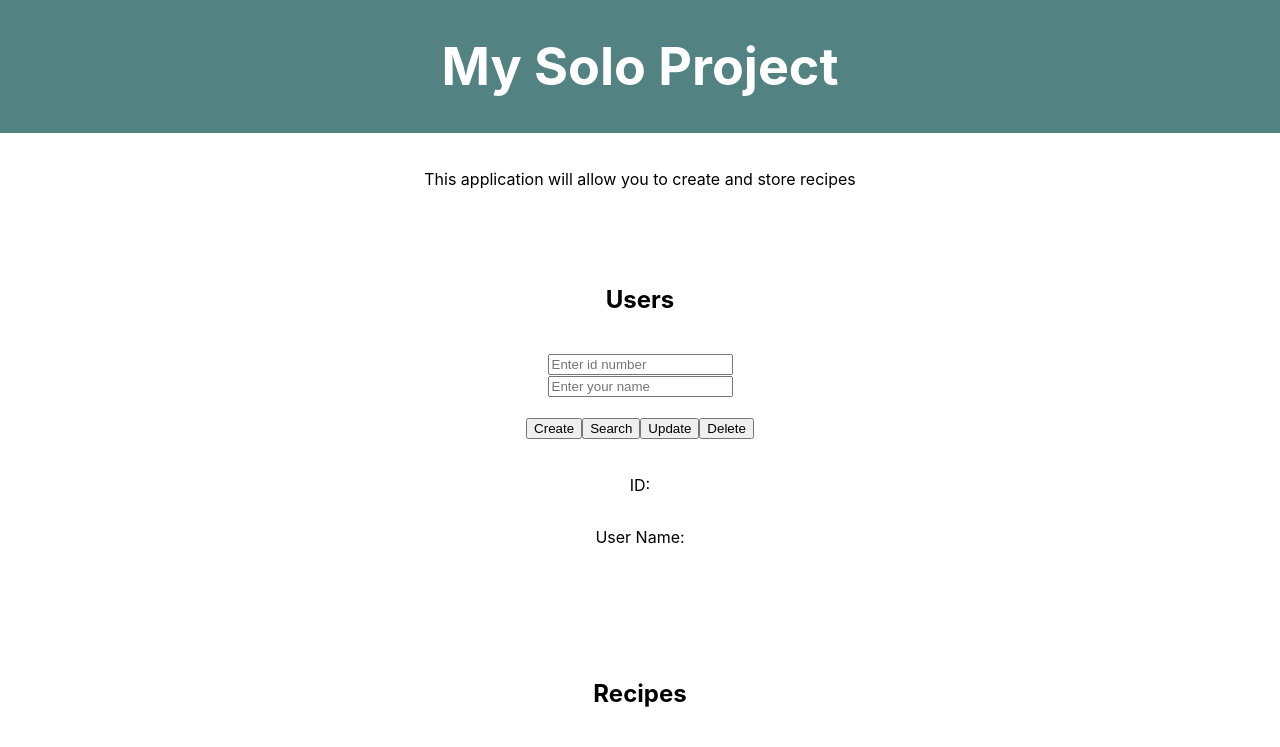
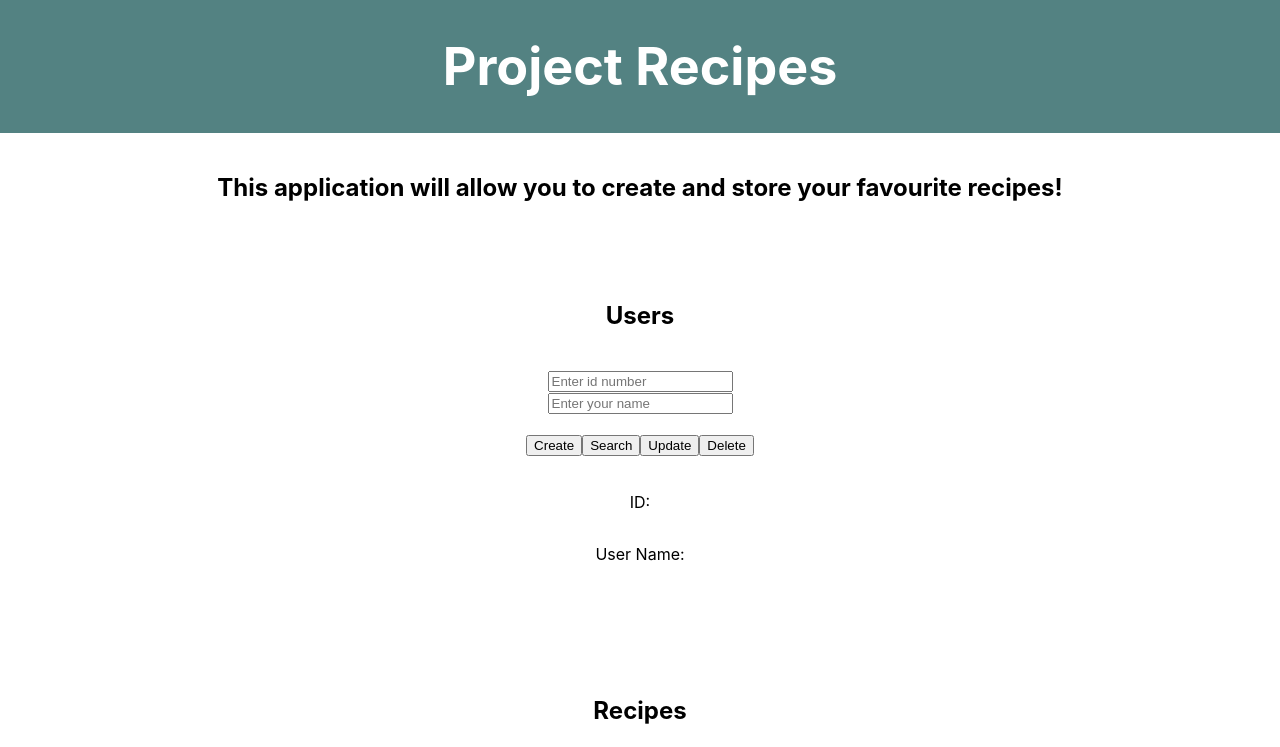
Before and after one commit to JakeTrapnell/solo_frontend, a React (Create React App) app: page / in a window 1280 px wide. Shown: the top 747 px of the page. Built offline with nearby package versions, Linux system fonts and the light colour scheme; no server answers.

Commit message:
cosmetic changes

```diff
--- a/src/App.js
+++ b/src/App.js
@@ -13,10 +13,10 @@ class App extends Component {
 
         <div className="App">
           <header className="App-header">
-            <Header headerProp="My Solo Project" />
+            <Header headerProp="Project Recipes" />
           </header>
             <br/>
-            <p>This application will allow you to create and store recipes</p>
+            <h2>This application will allow you to create and store your favourite recipes!</h2>
             <br/>
             <br/>
             <UserCrudButtons/>
```
